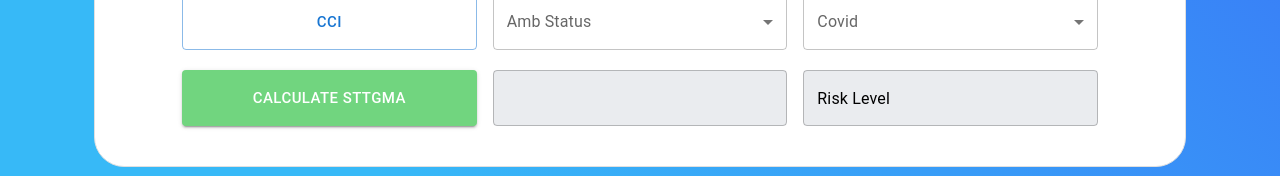
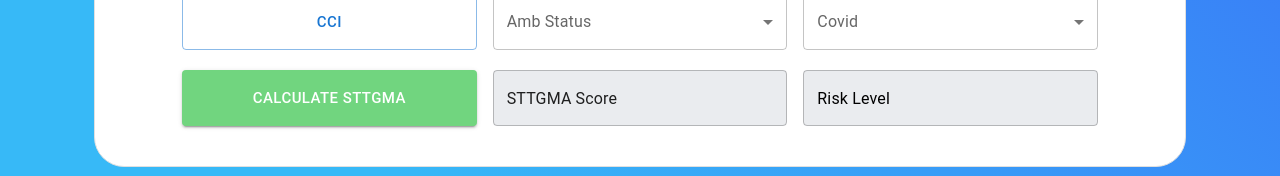
Before and after one commit to m-irfan-arshad/medtel-sttgma-ui, a Next.js app in the folder capybara/: page / in a window 1280 px wide. Shown: the part 918-1094 px from the top of the page. Built offline with nearby package versions, Linux system fonts and the light colour scheme.

Commit message:
small fixes

```diff
--- a/capybara/src/app/page.js
+++ b/capybara/src/app/page.js
@@ -169,7 +169,7 @@ export default function Home() {
       {/* STTGMA AND RISK LEVEL  */}
       <Grid container justifyContent="center" alignItems="center" sx={{ marginBottom: '20px' }}>
         {/* STTGMA_Score draws buttons/fields and performs calculations using useState variables from main */}
-        <STTGMA_Score age= {age} selectedEye = {selectedEye} selectedVerbal = {selectedVerbal} selectedMotor = {selectedMotor} gcs_total = {gcs_total} ais_head_neck = {ais_head_neck} ais_chest = {ais_chest} ais_extrem = {ais_extrem} cci_index = {cci_total} amb_status = {amb} covid_value = {covid_index} asa = {asa} setSttgma = {setSttgma} sttgmaScore = {sttgmaScore} risk_group = {risk_group} setRisk = {setRisk} impact = {impact} />
+        <STTGMA_Score age= {age} selectedEye = {selectedEye} selectedVerbal = {selectedVerbal} selectedMotor = {selectedMotor} gcs_total = {gcs_total} ais_head_neck = {ais_head_neck} ais_chest = {ais_chest} ais_extrem = {ais_extrem} cci_index = {cci_total} amb_status = {amb} covid_value = {covid_index} asa = {asa} setSttgma = {setSttgma} sttgmaScore = {sttgmaScore} risk_group = {risk_group} setRisk = {setRisk} impact = {impact} rounded_sttgma = {rounded_sttgma} setRoundedSttgma = {setRoundedSttgma}/>
       </Grid>
 
   </StyledBox>  {/* Close STTGMA Box */}
```
